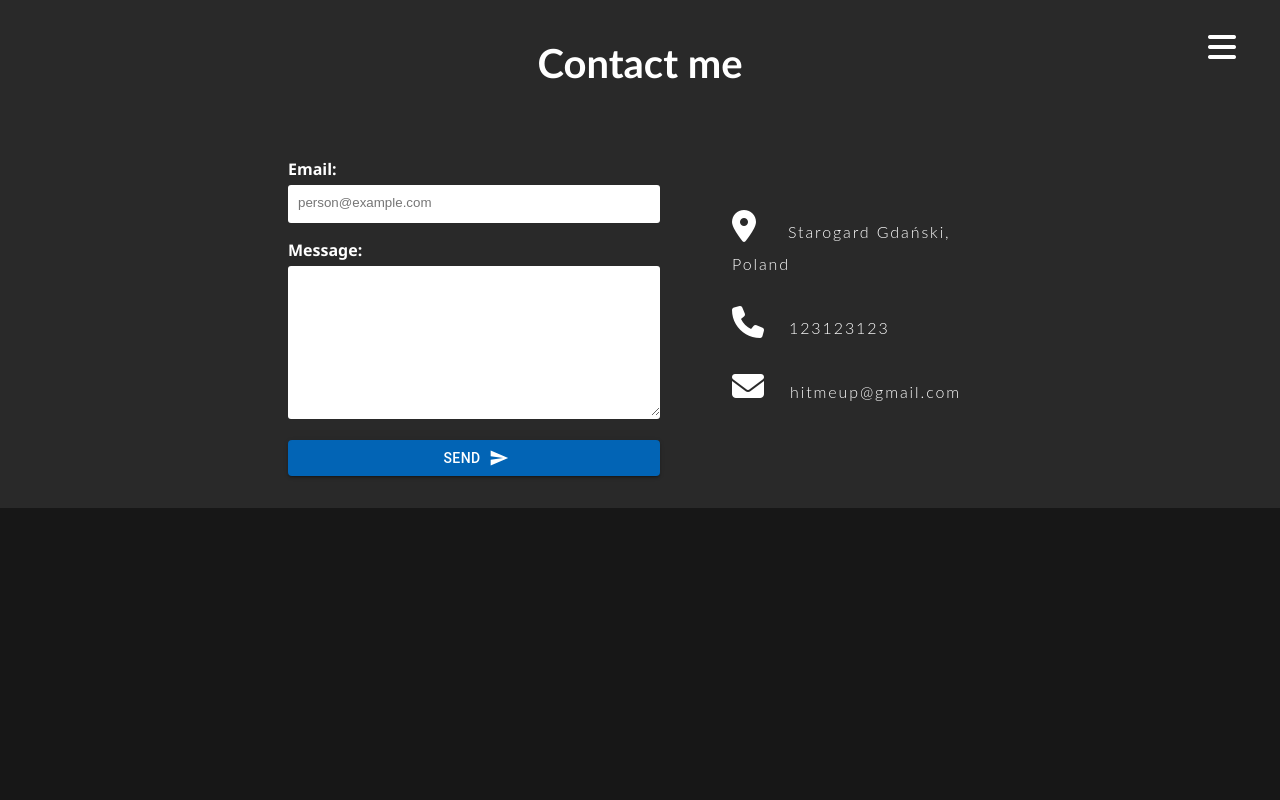
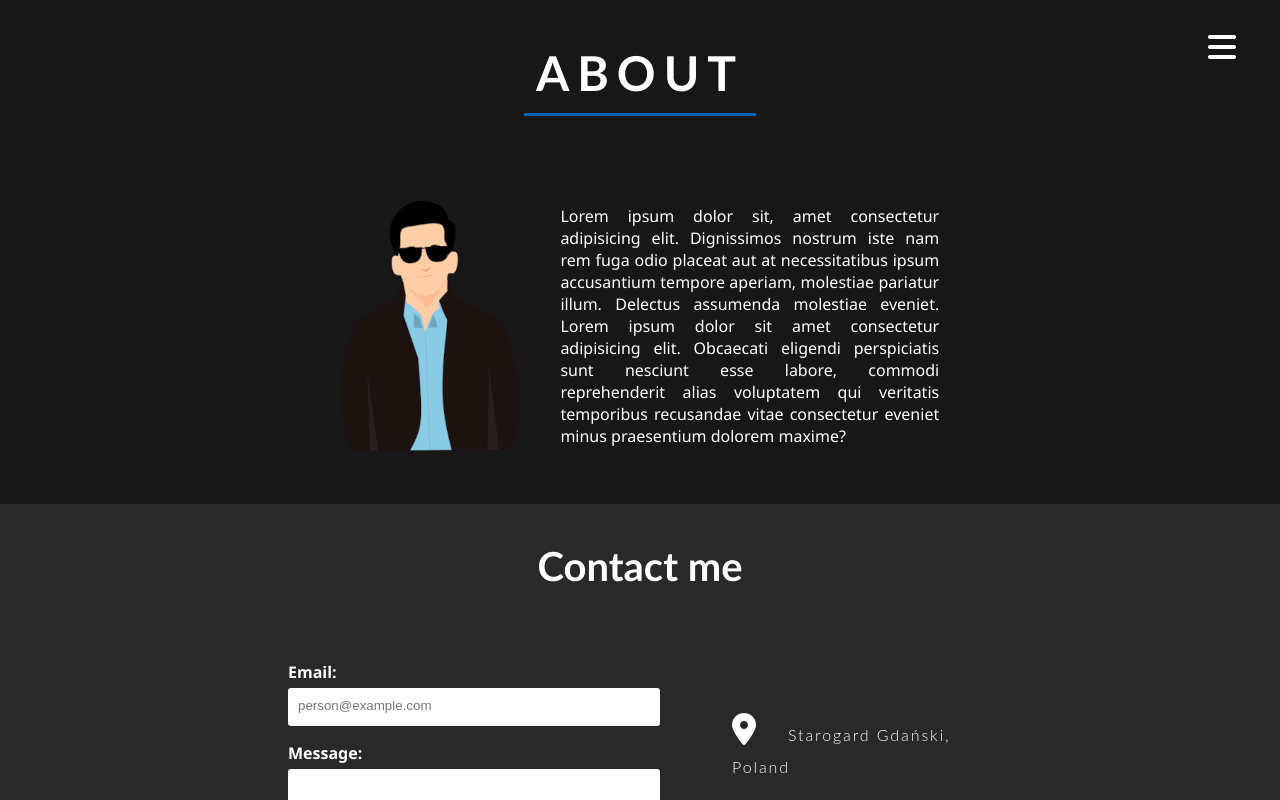
Before and after one commit to wizzzytm/portfolio, a React (Vite) app in the folder portfolio/: page /about in a window 1280 px wide. Shown: the top 800 px of the page. Built offline with nearby package versions, Linux system fonts and the light colour scheme.

Commit message:
Started about me page

```diff
--- a/portfolio/src/App.tsx
+++ b/portfolio/src/App.tsx
@@ -6,7 +6,6 @@ import {
 } from 'react-router-dom'
 import RootLayout from "./layouts/RootLayout"
 import Home from "./pages/Home"
-import Experience from "./pages/Experience"
 import About from "./pages/About"
 import Goals from "./pages/Goals"
 import './App.css'
@@ -16,7 +15,6 @@ function App() {
     createRoutesFromElements(
       <Route path='/' element={<RootLayout/>}>
         <Route index element={<Home/>}/>
-        <Route path='/experience' element={<Experience/>}/>
         <Route path='/about' element={<About/>}/>
         <Route path='/goals' element={<Goals/>}/>
       </Route>
--- a/portfolio/src/components/BurgerMenu.tsx
+++ b/portfolio/src/components/BurgerMenu.tsx
@@ -26,9 +26,6 @@ export default function BurgerMenu() {
             <Link to='/'>
                 <h3>Porftolio</h3>
             </Link>
-            <Link to='/experience'>
-                <h3>Experience</h3>
-            </Link>
             <Link to='/about'>
                 <h3>About me</h3>
             </Link>
--- a/portfolio/src/index.css
+++ b/portfolio/src/index.css
@@ -206,8 +206,6 @@ body, html {
   flex-direction: column;
   justify-content: center;
   align-items: center;
-}
-
   .contactWrapper {
     width: 60%;
     background-color: var(--secondary-color);
@@ -257,8 +255,6 @@ body, html {
     display: flex;
     align-items: center;
     justify-content: start;
-}
-
     .submit__button {
       background-color: var(--contrast-color);
     }
@@ -292,3 +288,53 @@ body, html {
     .gmail {
       margin-left: 26px;
     }
+  }
+}
+
+.about {
+  width: 100%;
+  background-color: var(--main-color);
+  display: flex;
+  flex-direction: column;
+  justify-content: center;
+  align-items: center;
+  .aboutTitle {
+    padding: 0.75rem;
+    font-size: 150%;
+    letter-spacing: 0.5rem;
+    font-family: 'Trebuchet MS', 'Lucida Sans Unicode', 'Lucida Grande', 'Lucida Sans', Arial, sans-serif;
+    text-align: center;
+    border-bottom: 3px  solid var(--contrast-color);
+    margin: 2rem;
+    h1 {
+      margin: 0;
+    }
+  }
+
+  .aboutWrapper {
+    width: 50%;
+    display: flex;
+    justify-content: center;
+    align-items: center;
+    flex-direction: row;
+    box-sizing: border-box;
+    margin: 2rem;
+  }
+
+  .aboutImage {
+    padding: 1.3rem;
+    img {
+      max-width: 100%;
+      max-height: 100%;
+    }
+
+  }
+  .aboutText {
+    padding: 1.3rem;
+    text-align: justify;
+  }
+}
+
+.experience {
+
+}
--- a/portfolio/src/pages/About.tsx
+++ b/portfolio/src/pages/About.tsx
@@ -1,5 +1,25 @@
+import picture from "../assets/picture.png"
 export default function About() {
     return (
-        <></>
+        <>
+            <div className="about">
+            <div className="aboutTitle">
+                        <h1>ABOUT</h1>
+                    </div>
+                <div className="aboutWrapper">
+                        <img className="aboutImage" src={picture} alt="My picture" />
+                        <div className="aboutText">
+                           Lorem ipsum dolor sit, amet consectetur adipisicing elit. Dignissimos nostrum iste nam rem fuga odio placeat aut at necessitatibus ipsum accusantium tempore aperiam, molestiae pariatur illum. Delectus assumenda molestiae eveniet.
+                           Lorem ipsum dolor sit amet consectetur adipisicing elit. Obcaecati eligendi perspiciatis sunt nesciunt esse labore, commodi reprehenderit alias voluptatem qui veritatis temporibus recusandae vitae consectetur eveniet minus praesentium dolorem maxime?
+                        </div>
+                </div>
+                <div className="experience">
+
+                </div>
+            </div>
+            <div className="experience">
+
+            </div>
+        </>
     )
 }
--- a/portfolio/src/pages/Experience.tsx
+++ /dev/null
@@ -1,5 +0,0 @@
-export default function Experience() {
-    return (
-        <></>
-    )
-}
--- a/portfolio/src/pages/Footer.tsx
+++ /dev/null
@@ -1,5 +0,0 @@
-export default function Footer() {
-    return (
-        <></>
-    )
-}
```
Also changed, not shown: portfolio/src/assets/picture.jpg (added), portfolio/src/assets/picture.png (added). Lines whose indentation alone changed are shown as unchanged.
